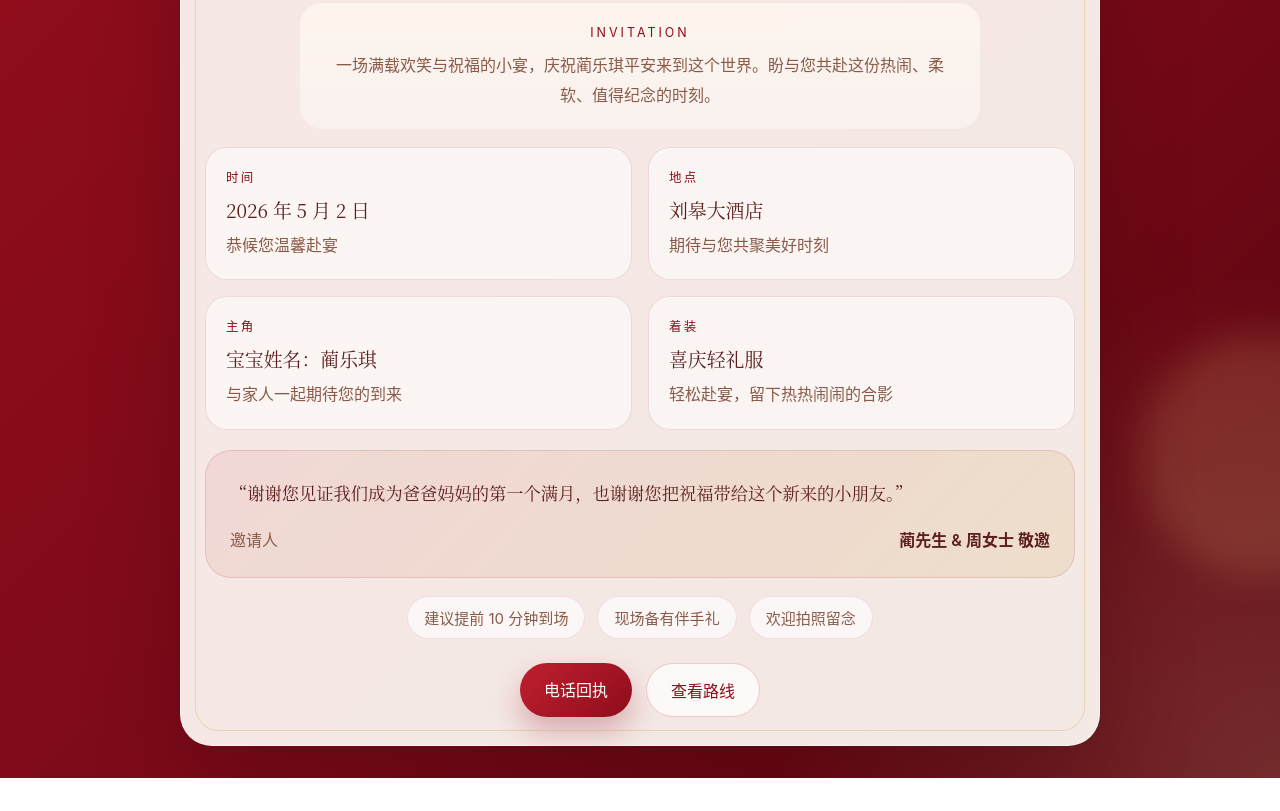
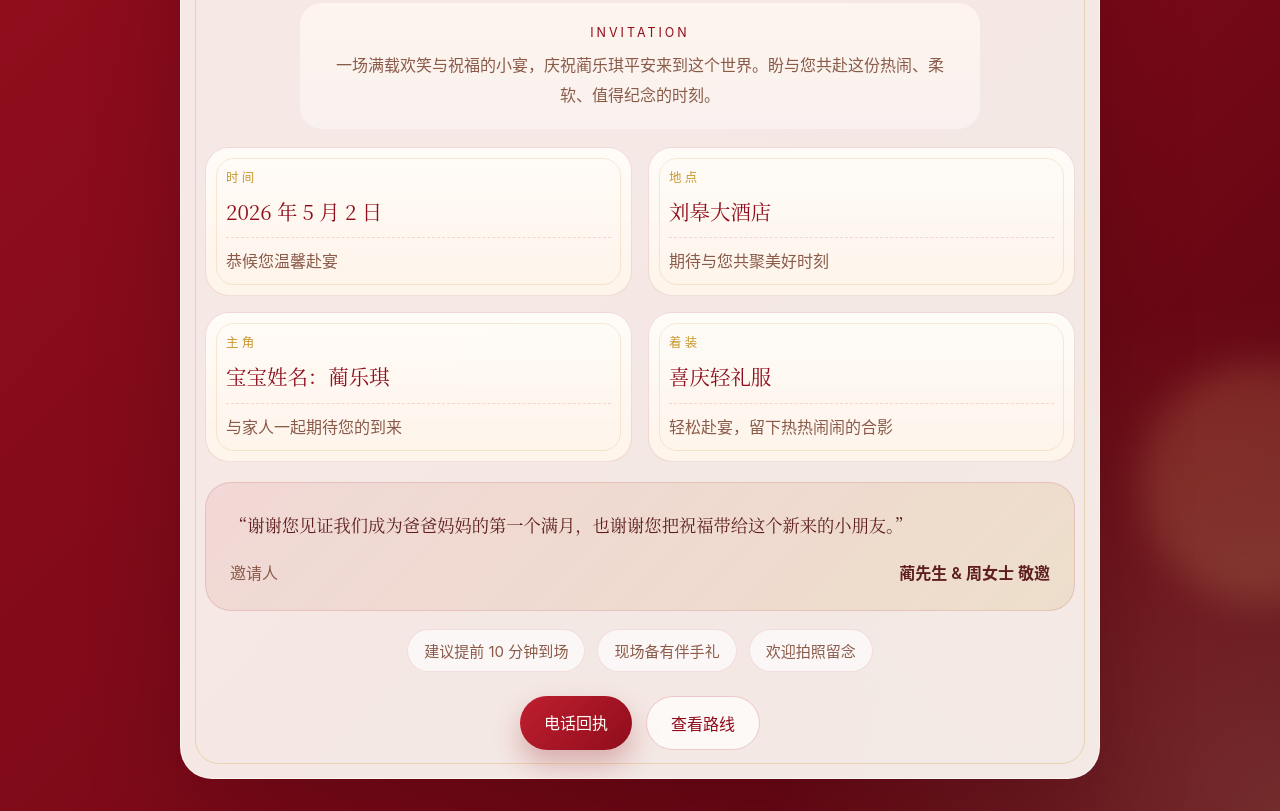
Before and after one commit to hayeslin1/invitation-letter, a plain HTML site: page index.html in a window 1280 px wide. Shown: the part 912-1723 px from the top of the page. Before the commit the page ends 1690 px from the top, so only its background shows below. Drawn offline with Linux system fonts and the light colour scheme.

Commit message:
Refine invitation detail cards

```diff
--- a/styles.css
+++ b/styles.css
@@ -313,36 +313,51 @@ h1 span {
   display: grid;
   grid-template-columns: repeat(2, minmax(0, 1fr));
   gap: 16px;
+  margin-top: 6px;
 }
 
 .detail-card {
+  position: relative;
   padding: 20px;
-  border-radius: 22px;
-  background: rgba(255, 255, 255, 0.56);
+  border-radius: 24px;
+  background:
+    linear-gradient(180deg, rgba(255, 252, 248, 0.96), rgba(255, 245, 235, 0.88));
   border: 1px solid var(--line);
   animation: fade-up 0.9s ease both;
   box-shadow: inset 0 1px 0 rgba(255, 255, 255, 0.42);
 }
 
+.detail-card::before {
+  content: "";
+  position: absolute;
+  inset: 10px;
+  border: 1px solid rgba(201, 152, 46, 0.18);
+  border-radius: 18px;
+  pointer-events: none;
+}
+
 .detail-label {
   margin: 0 0 10px;
   font-size: 0.78rem;
-  letter-spacing: 0.18em;
+  letter-spacing: 0.26em;
   text-transform: uppercase;
-  color: var(--accent-strong);
+  color: var(--gold);
 }
 
 .detail-value {
   margin: 0;
   font-family: "STSong", "Songti SC", "Noto Serif CJK SC", serif;
-  font-size: 1.18rem;
-  line-height: 1.5;
+  font-size: 1.28rem;
+  line-height: 1.55;
+  color: var(--accent-strong);
 }
 
 .detail-note {
-  margin: 8px 0 0;
+  margin: 10px 0 0;
   color: var(--muted);
   line-height: 1.7;
+  padding-top: 10px;
+  border-top: 1px dashed rgba(191, 31, 47, 0.16);
 }
 
 .message-block {
```
